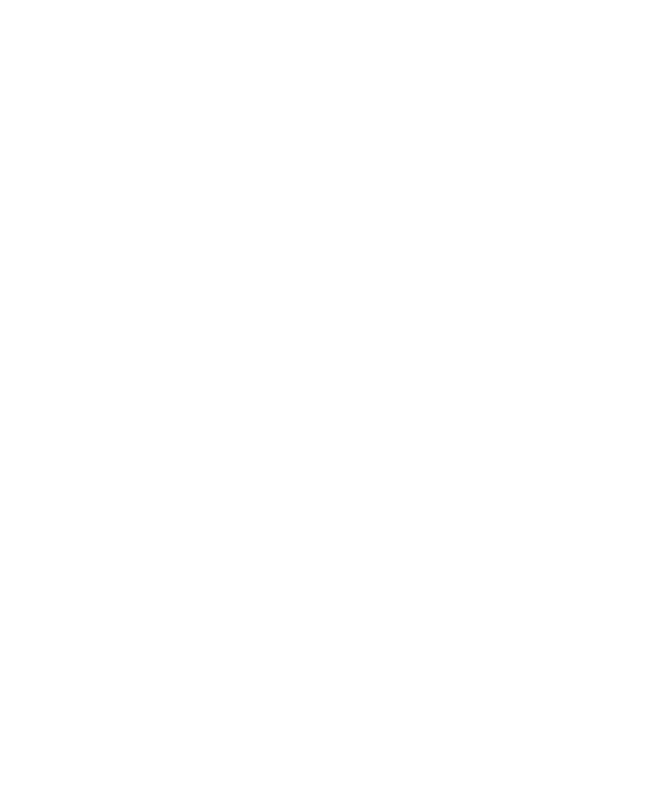
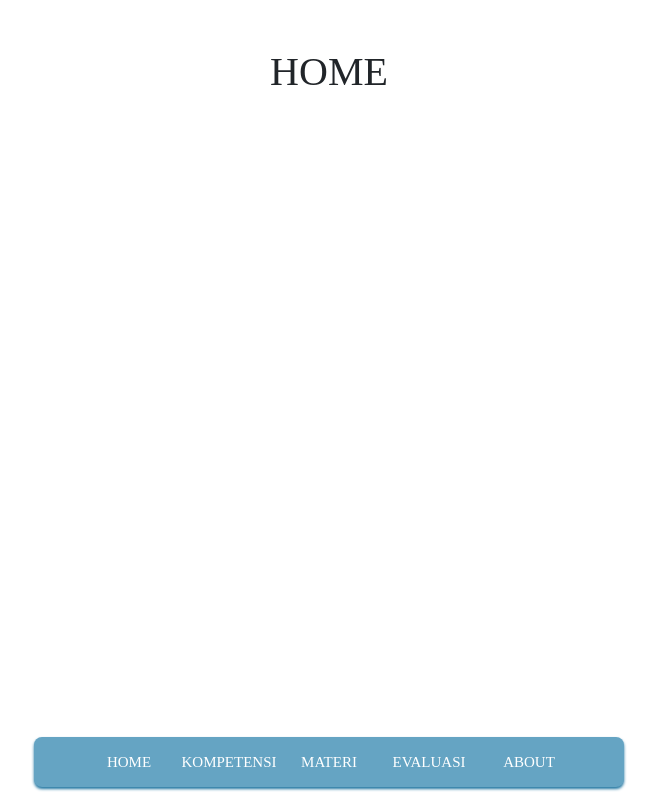
Before and after one commit to yasir-rtx/mediaGifra, a PHP site: page / in a window 1280 px wide. Before the commit the part shown is empty. Shown: the whole page, without its empty margins (311-968 px from the left). Run offline with PHP 8.4, Linux system fonts and the light colour scheme; some libraries are stand-ins or nearby versions.

Commit message:
Memulai desain home

```diff
--- a/css/style_media.css
+++ b/css/style_media.css
@@ -8,10 +8,10 @@ nav {
     margin: 0px auto 1%;
     width: 590px;
     height: 50px;
-    background: #34495e;
+    background: #65a4c3;
     border-radius: 8px;
     font-size: 0;
-    box-shadow: 0 2px 3px 0 rgba(0, 0, 0, .1);
+    box-shadow: 0 2px 3px 0 #2075a0;
 }
 
 nav a {
@@ -27,10 +27,11 @@ nav a {
 }
 
 nav a:hover {
-    background-color: #1abc9c;
+    background-color: #e2edff;
     border-radius: 8px;
     margin: 0 3px;
     transition: all .5s ease 0s;
+    color: black;
 }
 
 /* nav .animation {
--- a/index.html
+++ b/index.html
@@ -9,14 +9,52 @@
     <link rel="stylesheet" href="node_modules/bootstrap/dist/css/bootstrap.css">
 
     <!-- My Css -->
-    <link rel="stylesheet" href="css/style.css">
+    <link rel="stylesheet" href="css/style_media.css">
 
     <!-- Bootstrap icon -->
     <link rel="stylesheet" href="https://cdn.jsdelivr.net/npm/bootstrap-icons@1.8.3/font/bootstrap-icons.css">
 </head>
 <body>
+    <!-- Special Navigaion Beginning -->
+    <nav class="fixed-bottom text-center">
+        <a href="index.html">Home</a>
+        <a href="kompetensi.html">Kompetensi</a>
+        <a href="materi.html">Materi</a>
+        <a href="evaluasi.html">Evaluasi</a>
+        <a href="aboutme.html" target="_blank">About</a>
+    </nav>
+    <!-- Special Navigation Ending -->
 
+    <div class="hello text-center mt-5">
+      <h1>HOME</h1>
+    </div>
 
+    <!-- <div id="carouselExampleIndicators" class="carousel slide" data-bs-ride="true">
+        <div class="carousel-indicators">
+          <button type="button" data-bs-target="#carouselExampleIndicators" data-bs-slide-to="0" class="active" aria-current="true" aria-label="Slide 1"></button>
+          <button type="button" data-bs-target="#carouselExampleIndicators" data-bs-slide-to="1" aria-label="Slide 2"></button>
+          <button type="button" data-bs-target="#carouselExampleIndicators" data-bs-slide-to="2" aria-label="Slide 3"></button>
+        </div>
+        <div class="carousel-inner">
+          <div class="carousel-item active">
+            <img src="img/img1.png" class="d-block w-100" alt="...">
+          </div>
+          <div class="carousel-item">
+            <img src="img/img2.png" class="d-block w-100" alt="...">
+          </div>
+          <div class="carousel-item">
+            <img src="img/img3.png" class="d-block w-100" alt="...">
+          </div>
+        </div>
+        <button class="carousel-control-prev" type="button" data-bs-target="#carouselExampleIndicators" data-bs-slide="prev">
+          <span class="carousel-control-prev-icon" aria-hidden="true"></span>
+          <span class="visually-hidden">Previous</span>
+        </button>
+        <button class="carousel-control-next" type="button" data-bs-target="#carouselExampleIndicators" data-bs-slide="next">
+          <span class="carousel-control-next-icon" aria-hidden="true"></span>
+          <span class="visually-hidden">Next</span>
+        </button>
+      </div> -->
 
     <script src="node_modules/bootstrap/dist/js/bootstrap.bundle.js"></script>
 </body>
```
Also changed, not shown: css/style.css (line endings or trailing spaces).
